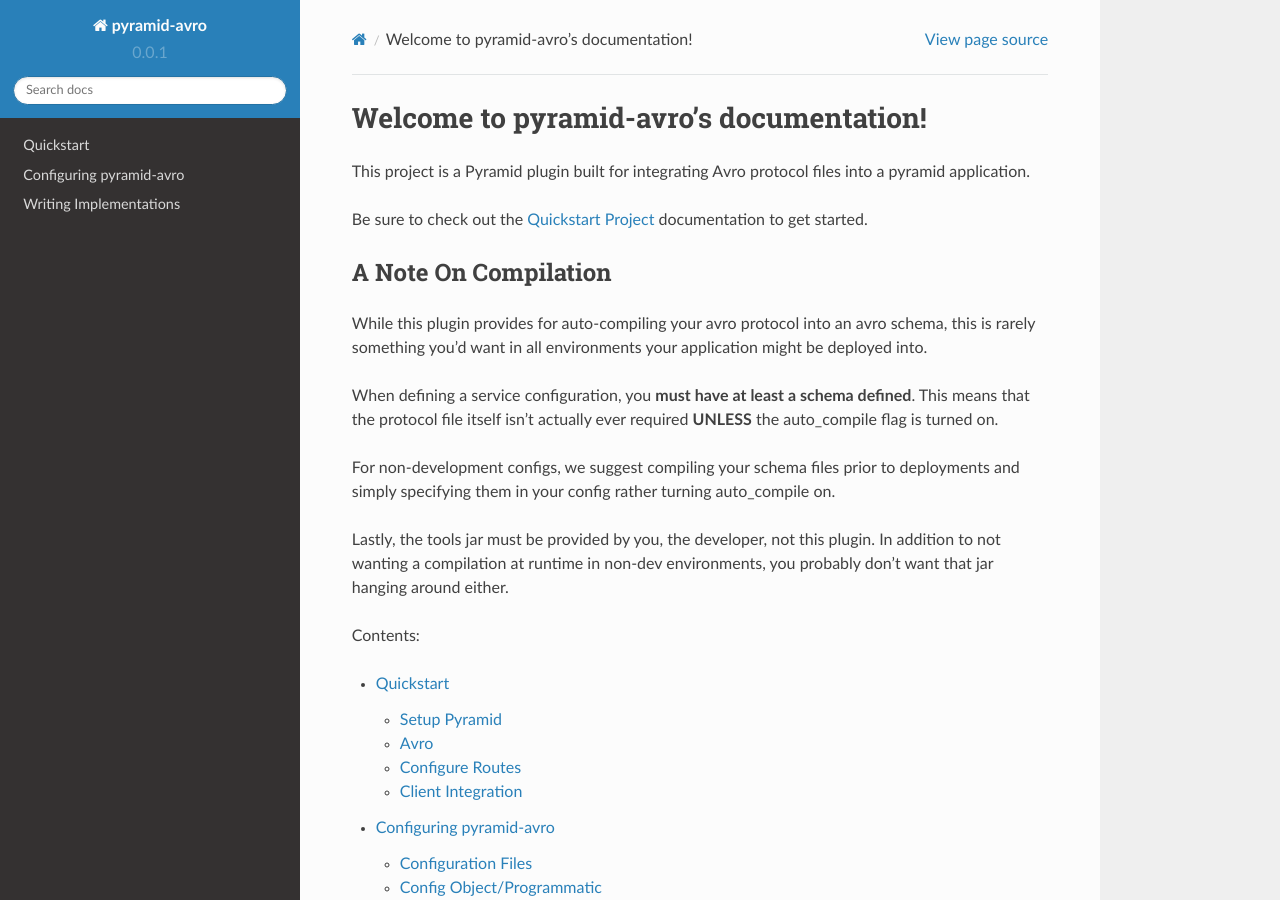
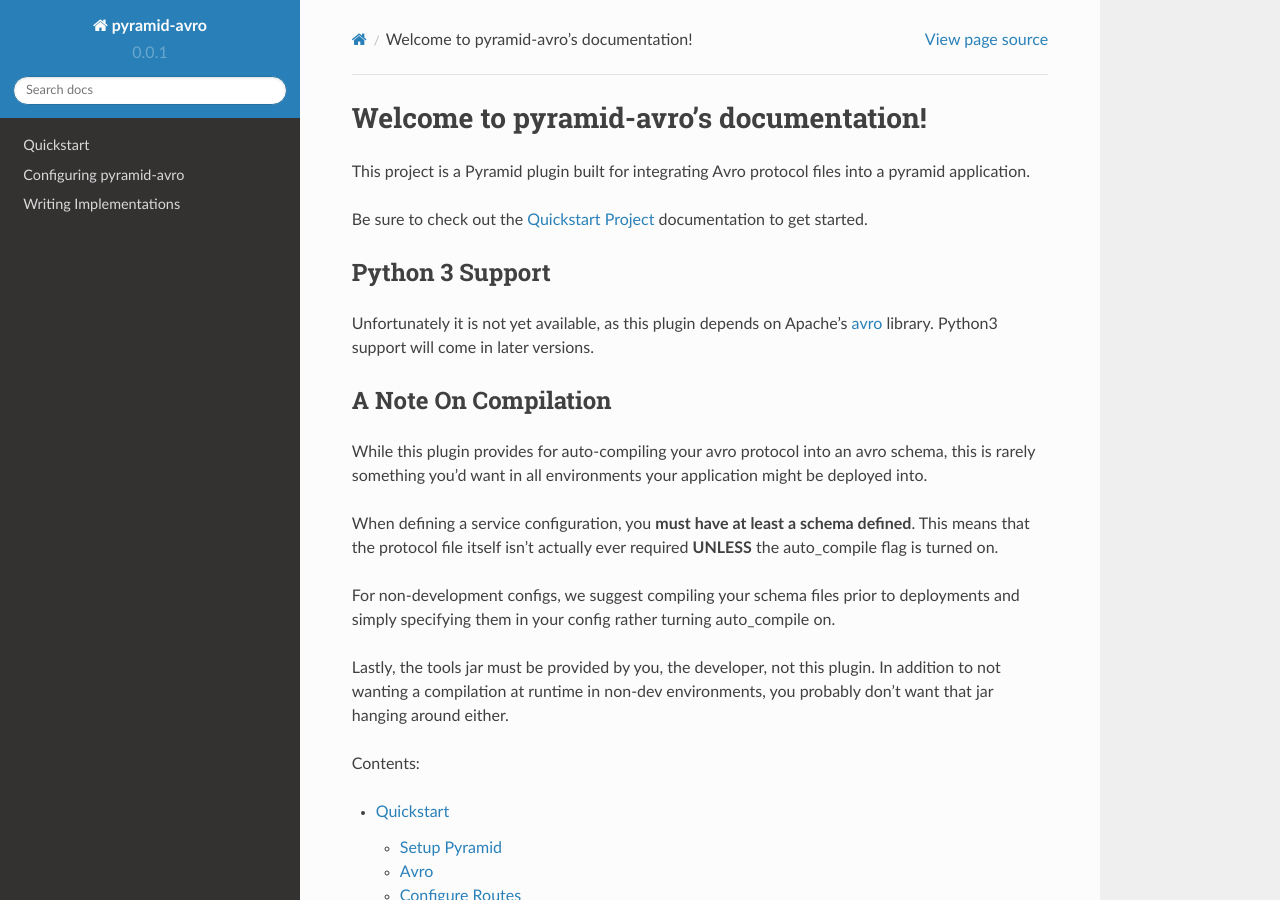
Before and after one commit to packagelib/pyramid-avro, a Sphinx documentation site: the page built from docs/source/index.rst, in a window 1280 px wide and 900 px high. Built offline with Sphinx 7.4.7 and the Read the Docs theme 2.0.0, drawn with Linux system fonts in a browser that asks for light colours.

```diff
--- a/docs/source/index.rst
+++ b/docs/source/index.rst
@@ -11,6 +11,10 @@ This project is a Pyramid plugin built for integrating Avro protocol files into
 
 Be sure to check out the :ref:`Quickstart Project <quickstart>` documentation to get started.
 
+Python 3 Support
+----------------
+Unfortunately it is not yet available, as this plugin depends on Apache's `avro <https://pypi.python.org/pypi/avro/>`_ library.
+Python3 support will come in later versions.
 
 A Note On Compilation
 ---------------------
```
Also changed, not shown: README.md (+27 -0 lines), setup.py (+3 -5 lines).
